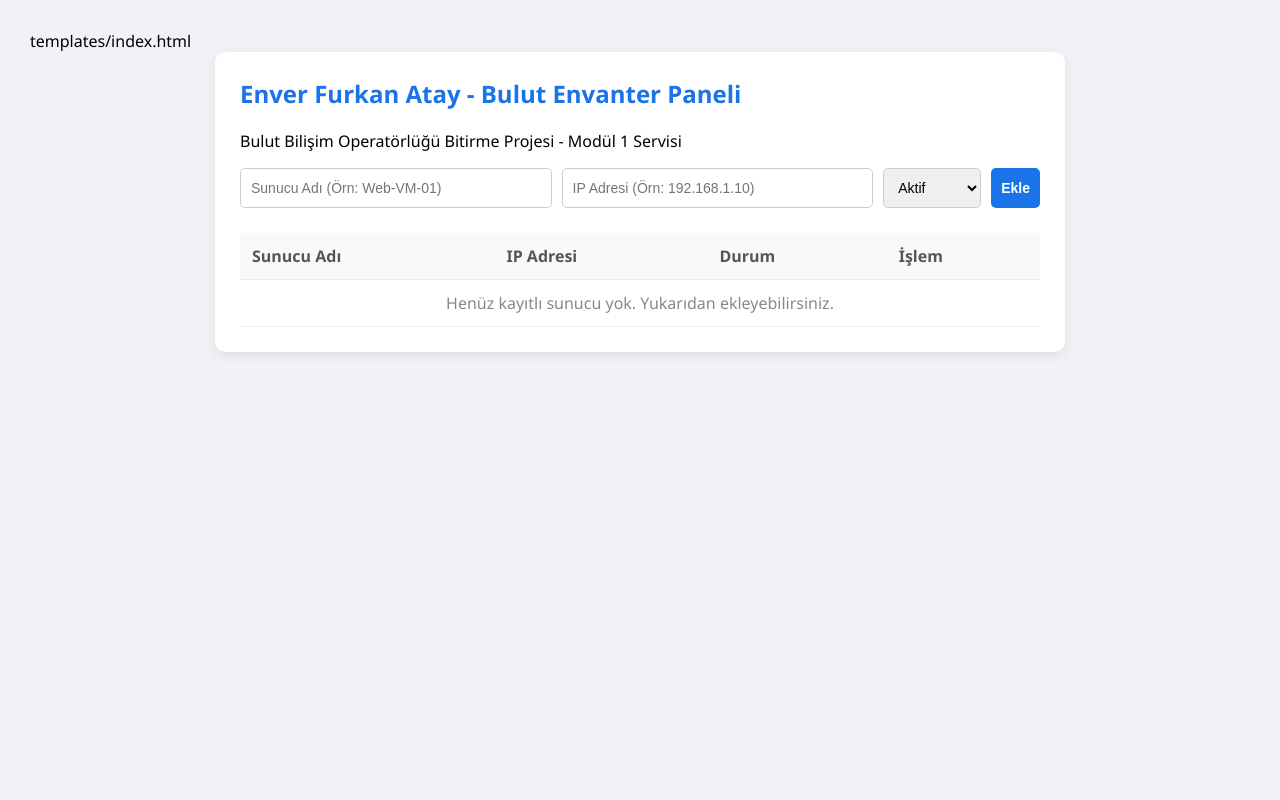
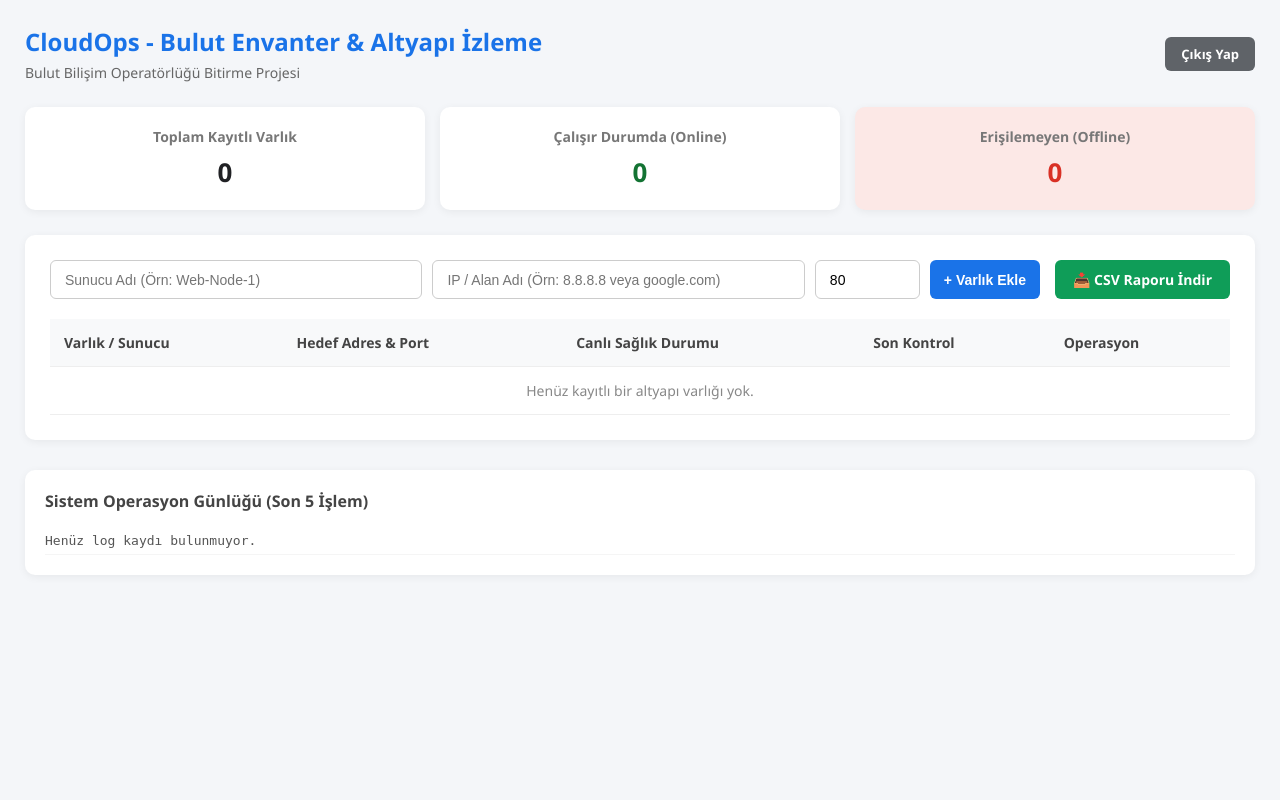
Before and after one commit to indest1/bulut-bitirme-projesi, a Flask app: page / in a window 1280 px wide. Run offline with Flask 3, Linux system fonts and the light colour scheme; the visitor is signed in with stand-in values (Sample User, id 1); data that the repository does not hold is empty.

Commit message:
Update index.html

```diff
--- a/templates/index.html
+++ b/templates/index.html
@@ -1,67 +1,123 @@
-templates/index.html
 <!DOCTYPE html>
 <html lang="tr">
 <head>
     <meta charset="UTF-8">
-    <meta name="viewport" content="width=device-width, initial-scale=1.0">
-    <title>Bulut Sunucu Envanter Paneli</title>
+    <title>CloudOps - Bulut Envanter & Sağlık Takip Platformu</title>
     <style>
-        body { font-family: 'Segoe UI', Tahoma, Geneva, Verdana, sans-serif; background-color: #f0f2f5; margin: 0; padding: 30px; }
-        .container { max-width: 800px; margin: 0 auto; background: white; padding: 25px; border-radius: 10px; box-shadow: 0 4px 12px rgba(0,0,0,0.08); }
-        h2 { color: #1a73e8; margin-top: 0; }
-        form { display: flex; gap: 10px; margin-bottom: 25px; }
-        input, select, button { padding: 10px; border: 1px solid #ccc; border-radius: 5px; font-size: 14px; }
-        input { flex: 1; }
-        button { background-color: #1a73e8; color: white; border: none; cursor: pointer; font-weight: bold; }
-        button:hover { background-color: #1558b0; }
+        body { font-family: 'Segoe UI', Arial, sans-serif; background-color: #f4f6f9; margin: 0; padding: 25px; }
+        .header { display: flex; justify-content: space-between; align-items: center; margin-bottom: 25px; }
+        .title h2 { margin: 0; color: #1a73e8; }
+        .title p { margin: 5px 0 0 0; color: #666; font-size: 14px; }
+        .logout-btn { background: #5f6368; color: white; padding: 8px 16px; border-radius: 6px; text-decoration: none; font-size: 13px; font-weight: bold; }
+
+        .cards { display: flex; gap: 15px; margin-bottom: 25px; }
+        .card { flex: 1; background: white; padding: 20px; border-radius: 10px; box-shadow: 0 2px 8px rgba(0,0,0,0.06); text-align: center; }
+        .card h4 { margin: 0; color: #777; font-size: 14px; }
+        .card .num { font-size: 26px; font-weight: bold; margin-top: 8px; color: #202124; }
+        .card.active .num { color: #137333; }
+        .card.down .num { color: #d93025; }
+
+        .main-box { background: white; padding: 25px; border-radius: 10px; box-shadow: 0 2px 8px rgba(0,0,0,0.06); }
+        .actions-bar { display: flex; justify-content: space-between; gap: 15px; margin-bottom: 20px; }
+        form { display: flex; gap: 10px; flex: 2; }
+        input, button { padding: 10px 14px; border: 1px solid #ccc; border-radius: 6px; font-size: 14px; }
+        button { background: #1a73e8; color: white; border: none; cursor: pointer; font-weight: bold; }
+        .export-btn { background: #0f9d58; color: white; padding: 10px 18px; border-radius: 6px; text-decoration: none; font-weight: bold; font-size: 14px; display: inline-flex; align-items: center; }
+
         table { width: 100%; border-collapse: collapse; margin-top: 10px; }
-        th, td { text-align: left; padding: 12px; border-bottom: 1px solid #eee; }
-        th { background-color: #f8f9fa; color: #555; }
-        .badge { padding: 4px 8px; border-radius: 4px; font-size: 12px; font-weight: bold; }
-        .aktif { background-color: #e6f4ea; color: #137333; }
-        .bakim { background-color: #fef7e0; color: #b06000; }
-        .sil-btn { color: #d93025; text-decoration: none; font-weight: bold; }
+        th, td { text-align: left; padding: 14px; border-bottom: 1px solid #eee; font-size: 14px; }
+        th { background: #f8f9fa; color: #444; }
+
+        .badge { padding: 5px 10px; border-radius: 20px; font-size: 12px; font-weight: bold; }
+        .up { background: #e6f4ea; color: #137333; }
+        .down { background: #fce8e6; color: #d93025; }
+        .unknown { background: #f1f3f4; color: #5f6368; }
+
+        .btn-ping { background: #fbbc04; color: #202124; padding: 5px 10px; border-radius: 4px; text-decoration: none; font-size: 12px; font-weight: bold; margin-right: 5px; }
+        .btn-del { color: #d93025; text-decoration: none; font-weight: bold; font-size: 13px; }
+
+        .log-section { margin-top: 30px; background: white; padding: 20px; border-radius: 10px; box-shadow: 0 2px 8px rgba(0,0,0,0.06); }
+        .log-section h4 { margin: 0 0 15px 0; color: #444; }
+        .log-item { font-family: monospace; font-size: 13px; padding: 6px 0; border-bottom: 1px solid #f5f5f5; color: #555; }
     </style>
 </head>
 <body>
-    <div class="container">
-        <h2>Enver Furkan Atay - Bulut Envanter Paneli</h2>
-        <p>Bulut Bilişim Operatörlüğü Bitirme Projesi - Modül 1 Servisi</p>
+    <div class="header">
+        <div class="title">
+            <h2>CloudOps - Bulut Envanter & Altyapı İzleme</h2>
+            <p>Bulut Bilişim Operatörlüğü Bitirme Projesi</p>
+        </div>
+        <a href="/logout" class="logout-btn">Çıkış Yap</a>
+    </div>
 
-        <form action="/ekle" method="POST">
-            <input type="text" name="sunucu_adi" placeholder="Sunucu Adı (Örn: Web-VM-01)" required>
-            <input type="text" name="ip_adresi" placeholder="IP Adresi (Örn: 192.168.1.10)" required>
-            <select name="durum">
-                <option value="Aktif">Aktif</option>
-                <option value="Bakımda">Bakımda</option>
-            </select>
-            <button type="submit">Ekle</button>
-        </form>
+    <div class="cards">
+        <div class="card">
+            <h4>Toplam Kayıtlı Varlık</h4>
+            <div class="num">{{ toplam }}</div>
+        </div>
+        <div class="card active">
+            <h4>Çalışır Durumda (Online)</h4>
+            <div class="num">{{ aktif }}</div>
+        </div>
+        <div class="card down">
+            <h4>Erişilemeyen (Offline)</h4>
+            <div class="num">{{ kapali }}</div>
+        </div>
+    </div>
+
+    <div class="main-box">
+        <div class="actions-bar">
+            <form action="/ekle" method="POST">
+                <input type="text" name="sunucu_adi" placeholder="Sunucu Adı (Örn: Web-Node-1)" required style="flex: 2;">
+                <input type="text" name="ip_adresi" placeholder="IP / Alan Adı (Örn: 8.8.8.8 veya google.com)" required style="flex: 2;">
+                <input type="number" name="port" placeholder="Port" value="80" style="width: 75px;" required>
+                <button type="submit">+ Varlık Ekle</button>
+            </form>
+            <a href="/export" class="export-btn">📥 CSV Raporu İndir</a>
+        </div>
 
         <table>
             <thead>
                 <tr>
-                    <th>Sunucu Adı</th>
-                    <th>IP Adresi</th>
-                    <th>Durum</th>
-                    <th>İşlem</th>
+                    <th>Varlık / Sunucu</th>
+                    <th>Hedef Adres & Port</th>
+                    <th>Canlı Sağlık Durumu</th>
+                    <th>Son Kontrol</th>
+                    <th>Operasyon</th>
                 </tr>
             </thead>
             <tbody>
                 {% for s in sunucular %}
                 <tr>
                     <td><strong>{{ s[1] }}</strong></td>
-                    <td>{{ s[2] }}</td>
-                    <td><span class="badge {{ 'aktif' if s[3] == 'Aktif' else 'bakim' }}">{{ s[3] }}</span></td>
-                    <td><a href="/sil/{{ s[0] }}" class="sil-btn">Sil</a></td>
+                    <td><code>{{ s[2] }}:{{ s[3] }}</code></td>
+                    <td>
+                        <span class="badge {% if 'Çalışıyor' in s[4] %}up{% elif s[4] == 'Erişilemiyor' %}down{% else %}unknown{% endif %}">
+                            {{ s[4] }}
+                        </span>
+                    </td>
+                    <td>{{ s[5] or '-' }}</td>
+                    <td>
+                        <a href="/ping/{{ s[0] }}" class="btn-ping">⚡ Test Et</a>
+                        <a href="/sil/{{ s[0] }}" class="btn-del" onclick="return confirm('Silmek istediğinize emin misiniz?')">Sil</a>
+                    </td>
                 </tr>
                 {% else %}
                 <tr>
-                    <td colspan="4" style="text-align: center; color: #888;">Henüz kayıtlı sunucu yok. Yukarıdan ekleyebilirsiniz.</td>
+                    <td colspan="5" style="text-align: center; color: #888;">Henüz kayıtlı bir altyapı varlığı yok.</td>
                 </tr>
                 {% endfor %}
             </tbody>
         </table>
     </div>
+
+    <div class="log-section">
+        <h4>Sistem Operasyon Günlüğü (Son 5 İşlem)</h4>
+        {% for l in loglar %}
+            <div class="log-item">[{{ l[2] }}] - {{ l[1] }}</div>
+        {% else %}
+            <div class="log-item">Henüz log kaydı bulunmuyor.</div>
+        {% endfor %}
+    </div>
 </body>
 </html>
```
